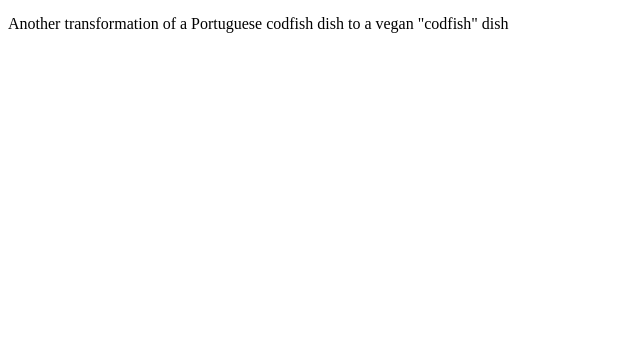
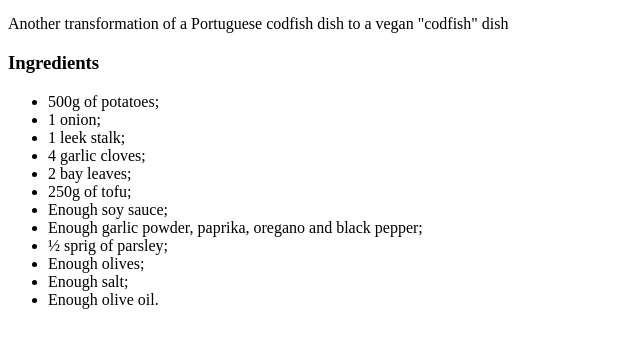
Before and after one commit to goncalofpandrade/odin-recipes, a plain HTML site: page recipes/tofu_ah_gomes_de_sa.html in a window 1280 px wide. Shown: the part 428-776 px from the top of the page, without its empty margins (0-640 px from the left). Drawn offline with Linux system fonts and the light colour scheme.

Commit message:
Add heading and unorderedlist for third favorite recipe ingredients

```diff
--- a/recipes/tofu_ah_gomes_de_sa.html
+++ b/recipes/tofu_ah_gomes_de_sa.html
@@ -10,5 +10,20 @@
     <img src="https://media.rtp.pt/praca/wp-content/uploads/sites/37/2019/03/53082614_982761765255655_5628115249073750016_n-860x507.jpg" alt="Tofu à Gomes de Sá">
     <h3>Description</h3>
     <p>Another transformation of a Portuguese codfish dish to a vegan "codfish" dish</p>
+    <h3>Ingredients</h3>
+    <ul>
+        <li>500g of potatoes;</li>
+        <li>1 onion;</li>
+        <li>1 leek stalk;</li>
+        <li>4 garlic cloves;</li>
+        <li>2 bay leaves;</li>
+        <li>250g of tofu;</li>
+        <li>Enough soy sauce;</li>
+        <li>Enough garlic powder, paprika, oregano and black pepper;</li>
+        <li>½ sprig of parsley;</li>
+        <li>Enough olives;</li>
+        <li>Enough salt;</li>
+        <li>Enough olive oil.</li>
+    </ul>
 </body>
 </html>
```
